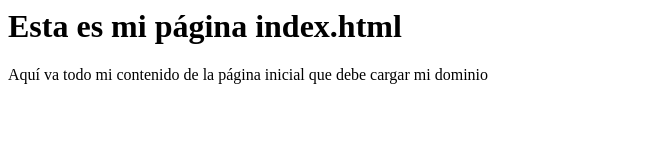
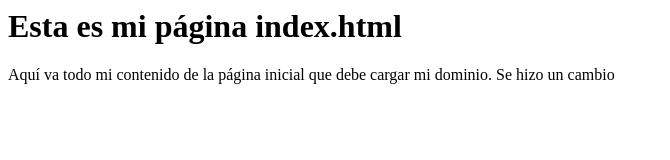
Before and after one commit to HugoLeyvaOax/Git-desde-cero, a plain HTML site: page Index.html in a window 1280 px wide. Shown: the whole page, without its empty margins (0-670 px from the left). Drawn offline with Linux system fonts and the light colour scheme.

Commit message:
Se hizo un cambio en Index

```diff
--- a/Index.html
+++ b/Index.html
@@ -2,5 +2,6 @@
 <head></head>
 <body>
 	<h1>Esta es mi página index.html</h1>
-        <p>Aquí va todo mi contenido de la página inicial que debe cargar mi dominio</p> </body>
+        <p>Aquí va todo mi contenido de la página inicial que debe cargar mi dominio.
+		Se hizo un cambio</p> </body>
 </html>
```
